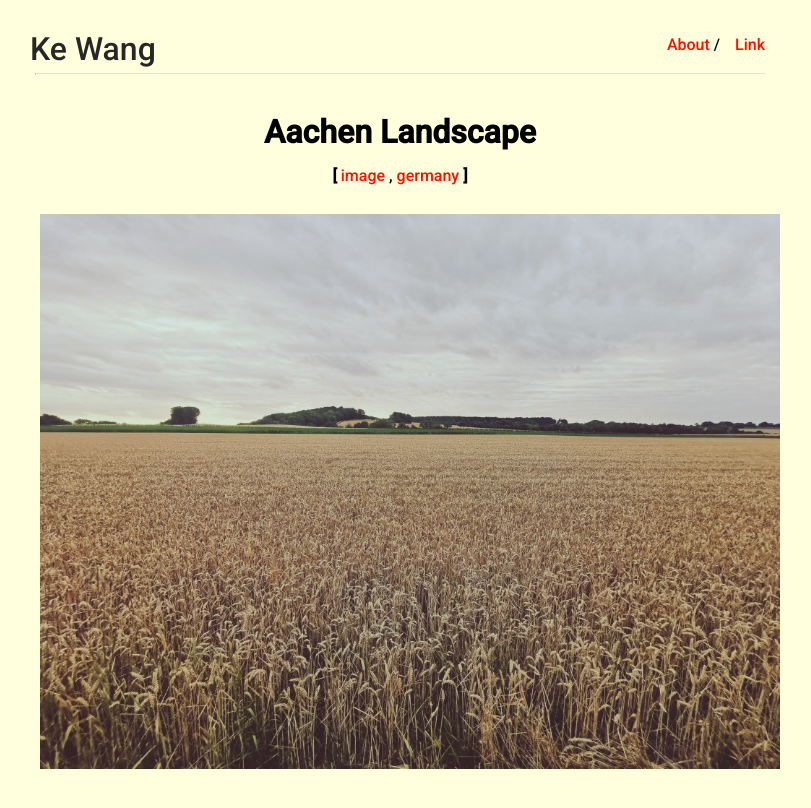
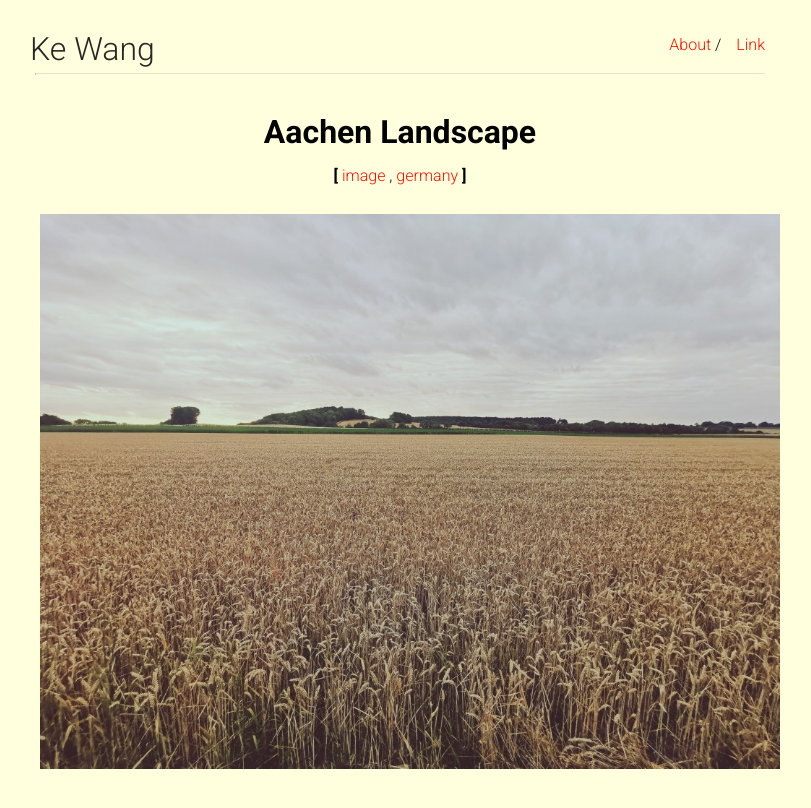
Before and after one commit to ekdc11/ekdc11.github.io, a Jekyll site: the page built from _posts/2022-07-11-aachen-landscape.md, in a window 1280 px wide. Shown: the top 808 px of the page, without its empty margins (240-1051 px from the left). Built offline with Jekyll 4.4.1, drawn with Linux system fonts in a browser that asks for light colours.

Commit message:
Update head.html

```diff
--- a/_includes/head.html
+++ b/_includes/head.html
@@ -26,7 +26,7 @@
     <link href="https://fonts.googleapis.com/css2?family=Source+Code+Pro:ital,wght@0,200..900;1,200..900&display=swap" rel="stylesheet" type="text/css">
     <link href="https://fonts.googleapis.com/css2?family=Inconsolata:wght@200..900&display=swap" rel="stylesheet" type="text/css">
     <link href="https://fonts.googleapis.com/css2?family=Courier+Prime:ital,wght@0,400;0,700;1,400;1,700&display=swap" rel="stylesheet" type="text/css">
-    <link href="https://fonts.googleapis.com/css2?family=Roboto:ital,wght@0,300;0,500;1,300;1,500&display=swap" rel="stylesheet" type="text/css">
+    <link href="https://fonts.googleapis.com/css2?family=Roboto:ital,wght@0,300;0,700;1,300;1,700&display=swap" rel="stylesheet" type="text/css">
     <link rel="stylesheet" href="{{ sitedir }}css/main.css">
     <link rel="icon" type="image/ico" href="{{ favicon_location }}">
     <link rel="shortcut-icon" type="image/ico" href="{{ favicon_location }}">
```
